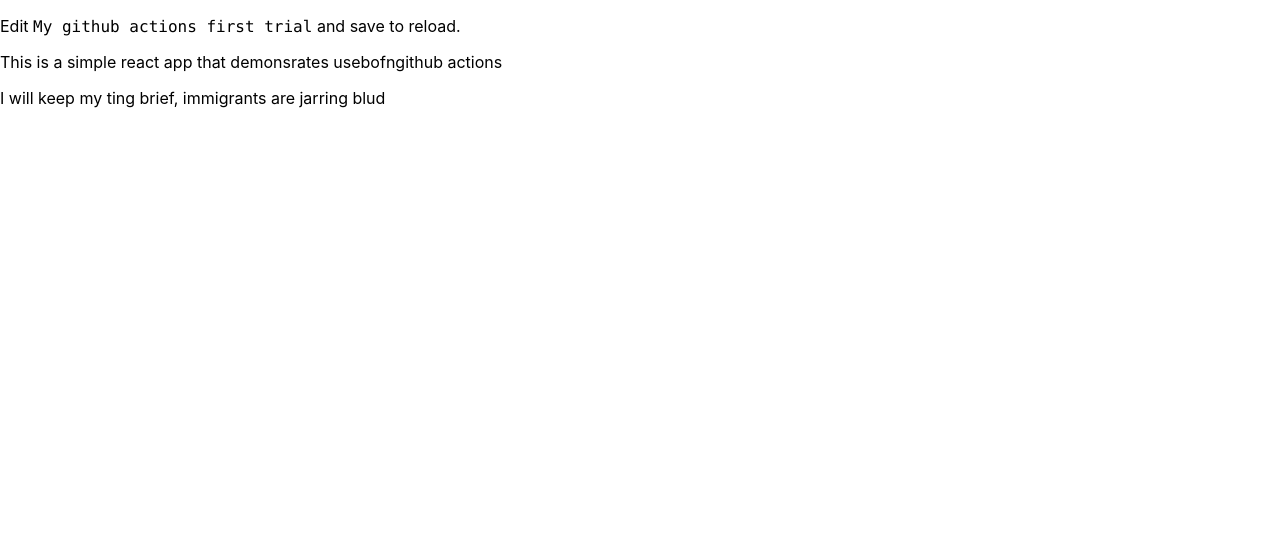
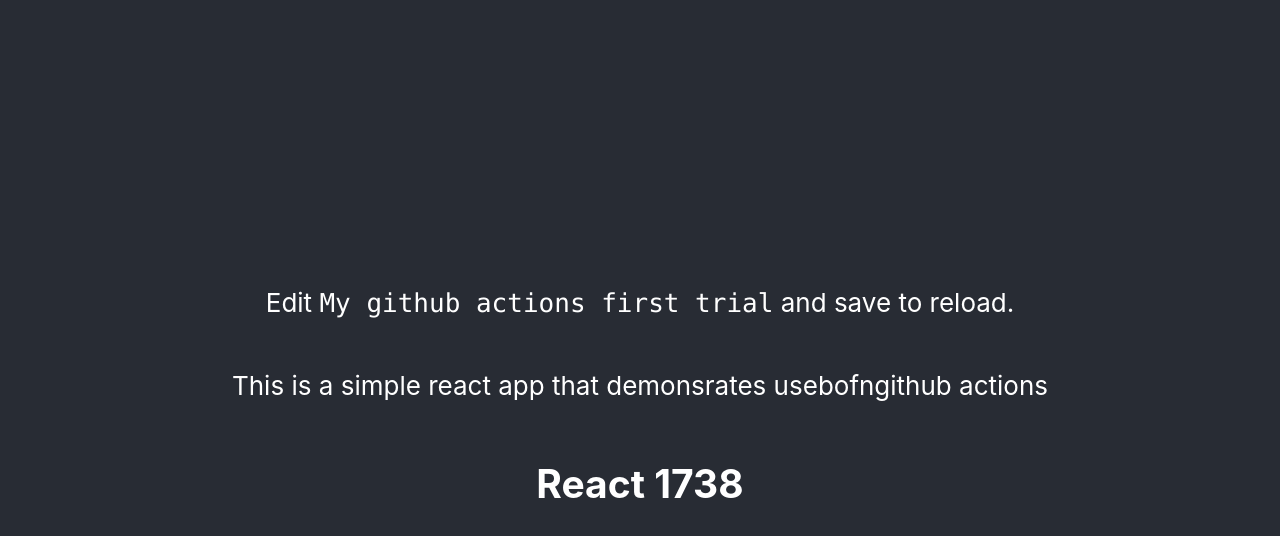
Before and after one commit to EzraMachoka/reactpages, a React (Create React App) app: page / in a window 1280 px wide. Shown: the top 536 px of the page. Built offline with nearby package versions, Linux system fonts and the light colour scheme.

Commit message:
and another one

```diff
--- a/public/index.html
+++ b/public/index.html
@@ -9,8 +9,21 @@
       name="description"
       content="Web site created using create-react-app"
     />
+    <link rel="apple-touch-icon" href="%PUBLIC_URL%/logo192.png" />
+    <!--
+      manifest.json provides metadata used when your web app is installed on a
+      user's mobile device or desktop. See https://developers.google.com/web/fundamentals/web-app-manifest/
+    -->
+    <link rel="manifest" href="%PUBLIC_URL%/manifest.json" />
+    <!--
+      Notice the use of %PUBLIC_URL% in the tags above.
+      It will be replaced with the URL of the `public` folder during the build.
+      Only files inside the `public` folder can be referenced from the HTML.
 
-
+      Unlike "/favicon.ico" or "favicon.ico", "%PUBLIC_URL%/favicon.ico" will
+      work correctly both with client-side routing and a non-root public URL.
+      Learn how to configure a non-root public URL by running `npm run build`.
+    -->
     <title>React App</title>
   </head>
   <body>
--- a/src/App.css
+++ b/src/App.css
@@ -1,4 +1,4 @@
-/* .App {
+.App {
   text-align: center;
 }
 
@@ -35,4 +35,4 @@
   to {
     transform: rotate(360deg);
   }
-} */
+}
--- a/src/App.js
+++ b/src/App.js
@@ -1,15 +1,16 @@
+import logo from './logo.svg';
 import './App.css';
 
 function App() {
   return (
     <div className="App">
       <header className="App-header">
-
+        {/* <img src={logo} className="App-logo" alt="logo" /> */}
         <p>
           Edit <code>My github actions first trial</code> and save to reload.
         </p>
         <p>This is a simple react app that demonsrates usebofngithub actions</p>
-        <p>I will keep my ting brief, immigrants are jarring blud</p>
+        <h2>React 1738</h2>
       </header>
     </div>
   );
```
